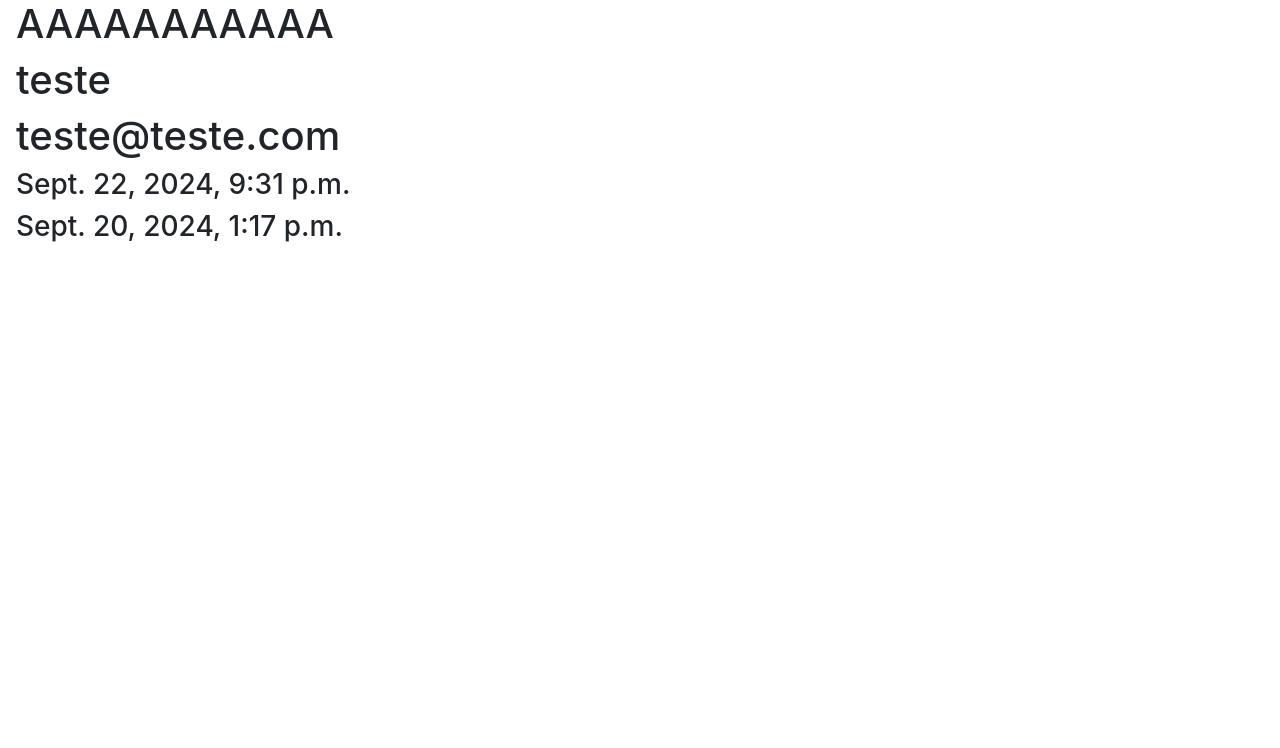
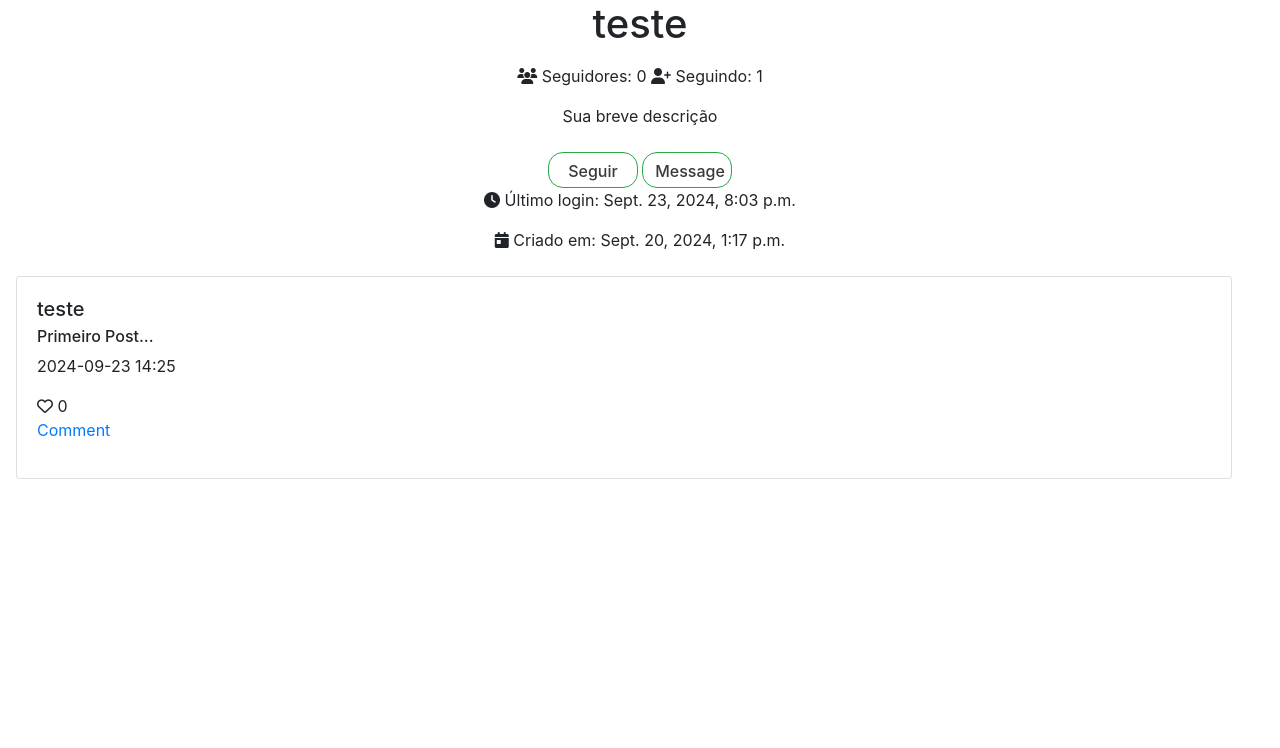
Before and after one commit to Ayrton-Machado/network-platform, a Django app: a page that uses network/templates/network/layout.html in a window 1280 px wide. Shown: the part 56-804 px from the top of the page. Before the commit the page ends 298 px from the top, so only its background shows below. Run offline with Django 3.2, Linux system fonts and the light colour scheme; data comes from the database, SQL or seed files in the repository; some libraries are stand-ins or nearby versions.

Commit message:
add follow function in view, edit profile in html to show following and followers correctly, add url follow

```diff
--- a/network/models.py
+++ b/network/models.py
@@ -3,12 +3,15 @@ from django.db import models
 
 
 class User(AbstractUser):
-    pass
+    following = models.ManyToManyField('self', related_name='followers', symmetrical=False)
+
+    def __str__(self):
+        return f'Username: {self.username}\nEmail: {self.email}\nLast Login: {self.last_login}'
 
 class Post(models.Model):
-    username = models.ForeignKey(User, on_delete=models.CASCADE)
+    user = models.ForeignKey(User, related_name="posts",on_delete=models.CASCADE)
     content = models.TextField(max_length=500)
     created_at = models.DateTimeField(auto_now_add=True)
 
     def __str__(self):
-        return f'Username: {self.username}\nContent: {self.content}\n{self.created_at}'
+        return f'Username: {self.user}\nContent: {self.content}\n{self.created_at}'
--- a/network/templates/network/index.html
+++ b/network/templates/network/index.html
@@ -13,8 +13,8 @@
                 {% for post in posts %}
                     <div class="card" style="margin-top: 1vh; width: 100%;">
                         <div class="card-body">
-                            <h5 class="card-title">{{ post.username }}</h5>
-                            {% if user == post.username %}
+                            <h5 class="card-title">{{ post.user.username }}</h5>
+                            {% if user.username == post.user.username %}
                                 <a href="#" class="card-link">Edit</a>
                             {% endif %}
                             <h6 class="card-subtitle mb-2 text-body-secondary"> {{ post.content|slice:":60" }}... </h6>
--- a/network/templates/network/layout.html
+++ b/network/templates/network/layout.html
@@ -12,7 +12,7 @@
     <body>
 
         <nav class="navbar navbar-expand-lg navbar-light bg-light">
-            <a class="navbar-brand" href="#">Network</a>
+            <a class="navbar-brand" href="{% url 'index' %}">Network</a>
 
             <div>
               <ul class="navbar-nav mr-auto">
--- a/network/templates/network/profile.html
+++ b/network/templates/network/profile.html
@@ -1,11 +1,67 @@
 {% extends "network/layout.html" %}
 
 {% block body %}
+<div class="container text-center">
 
-<h1>AAAAAAAAAAA</h1>
-<h1>{{ profile.username }}</h1>
-<h1>{{ profile.email }}</h1>
-<h3>{{ profile.last_login }}</h3>
-<h3>{{ profile.date_joined }}</h3>
+    <!-- TODO: Inserir foto ao cadastrar -->
+    <!--<img src="minha-foto.jpg" alt="Minha foto" class="rounded-circle mb-3"> -->
+    <h1 class="mb-3">{{ profile.username }}</h1>
+
+    <div class="mb-3">
+        <i class="fa-solid fa-users me-2"></i> Seguidores: <span data-set="followers-count">{{ profile.followers.count }}</span>
+        <i class="fa-solid fa-user-plus me-2"></i> Seguindo: <span data-set="following-count">{{ profile.following.count }}</span>
+    </div>
+
+    <!-- TODO: Inserir adição de bio -->
+    <p>Sua breve descrição</p>
+
+    {% if profile == user %}
+    <!-- TODO: Edit -->
+    <a href="" class="btn btn-outline-success me-2">Edit</a>
+    <!-- TODO: Share -->
+    <a href="#" class="btn btn-outline-success">Share Profile</a>
+    {% else %}
+        {% if user not in followers %}
+        <a href="{% url 'follow' profile.username%}" class="btn btn-outline-success me-2">Seguir</a>
+        {% else %}
+        <a href="{% url 'follow' profile.username%}" class="btn btn-outline-success me-2">DeSeguir</a>
+        {% endif %}
+    <!-- TODO: Message -->
+    <a href="#" class="btn btn-outline-success">Message</a>
+    {% endif %}
+
+
+    <div class="mb-3">
+        <i class="fa-solid fa-clock me-2"></i> Último login: <span id="last-login">{{ profile.last_login }}</span>
+    </div>
+    <div class="mb-3">
+        <i class="fa-solid fa-calendar-day me-2"></i> Criado em: <span id="created-at">{{ profile.date_joined }}</span>
+    </div>
+</div>
+
+    {% if posts %}
+    <div id="posts_index">
+        {% for post in posts %}
+        <div class="card" style="margin-top: 1vh; width: 100%;">
+            <div class="card-body">
+                <h5 class="card-title">{{ post.user.username }}</h5>
+                {% if user.username == post.user.username %}
+                <a href="#" class="card-link">Edit</a>
+                {% endif %}
+                <h6 class="card-subtitle mb-2 text-body-secondary"> {{ post.content|slice:":60" }}... </h6>
+                <p class="card-text"> {{ post.created_at|date:"Y-m-d H:i" }} </p>
+                <button class="like-btn">
+                    <i class="fa-regular fa-heart"></i>
+                    <span id="like_qtd">0</span>
+                </button>
+                <a href="#" class="card-link">
+                    <p>Comment</p>
+                </a>
+            </div>
+        </div>
+        {% endfor %}
+    </div>
+    {% endif %}
+
 
 {% endblock %}
--- a/network/urls.py
+++ b/network/urls.py
@@ -9,5 +9,6 @@ urlpatterns = [
     path("logout", views.logout_view, name="logout"),
     path("register", views.register, name="register"),
     path("post", views.submit_post, name="post"),
-    path("profile/<str:username>", views.load_profile, name="profile")
+    path("profile/<str:username>", views.load_profile, name="profile"),
+    path("profile/<str:username>/follow", views.follow, name="follow")
 ]
--- a/network/views.py
+++ b/network/views.py
@@ -13,18 +13,32 @@ def index(request):
     })
 
 def load_profile(request, username):
+    user = User.objects.get(username=username)
 
     return render(request, 'network/profile.html', {
-        "profile": User.objects.get(username=username)
+        "profile": user,
+        "posts": user.posts.all(),
+        "followers": user.followers.all()
     })
+
+def follow(request, username):
+    user = User.objects.get(username=username)
+    current_user = request.user
+
+    if current_user in user.followers.all():
+        current_user.following.remove(user)
+        return HttpResponseRedirect(reverse('profile', kwargs={'username': username}))
+
+    current_user.following.add(user)
+    return HttpResponseRedirect(reverse('profile', kwargs={'username': username}))
 
 def submit_post(request):
     if request.method == "POST":
 
-        username = request.user
+        user = request.user
         content = request.POST["post_content"]
 
-        Post(username=username, content=content).save()
+        Post(user=user, content=content).save()
         return HttpResponseRedirect(reverse("index"))
 
 def login_view(request):
```
Also changed, not shown: db.sqlite3, network/migrations/0004_rename_username_post_user.py (added), network/migrations/0005_user_following.py (added), network/migrations/0006_alter_post_user.py (added), network/migrations/0007_alter_post_user.py (added).
